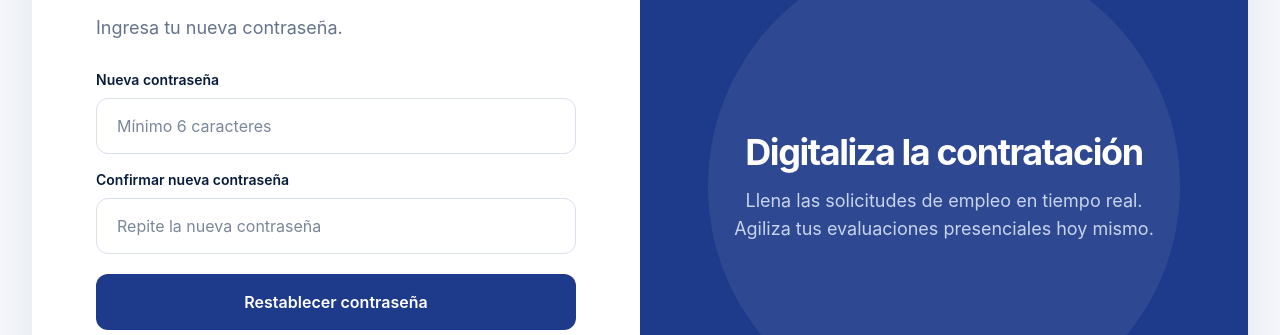
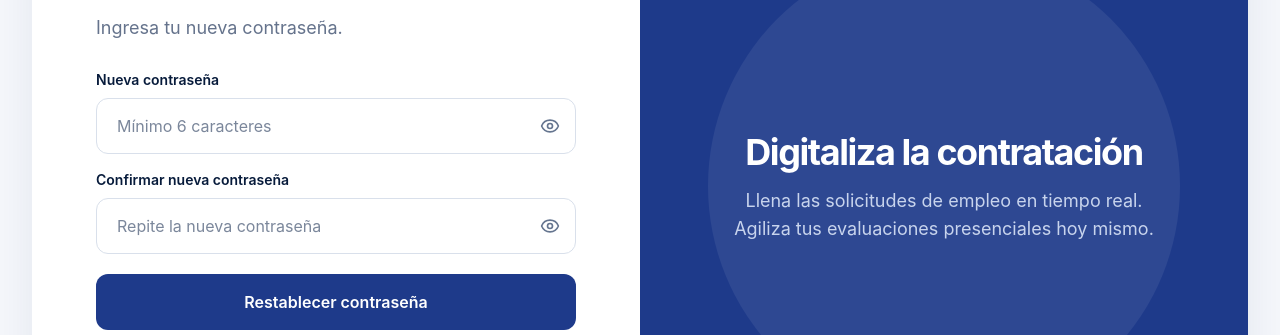
Before and after one commit to rrodriguez-2023342/Reclutamiento, a React (Vite) app in the folder frontend/: page /reset-password/1 in a window 1280 px wide. Shown: the part 214-549 px from the top of the page. Built offline with nearby package versions, Linux system fonts and the light colour scheme; no server answers.

Commit message:
feat: Se agrego el boton de ver/ocultar contraseña en todos los campos password

```diff
--- a/frontend/src/components/postulantes/formControls.jsx
+++ b/frontend/src/components/postulantes/formControls.jsx
@@ -1,21 +1,135 @@
-import { ChevronDown } from 'lucide-react'
+import { ChevronDown, Eye, EyeOff } from "lucide-react";
+import { useState } from "react";
 
-export function Field({ label, error, children, className = '' }) {
-  return <label className={`block ${className}`}><span className="mb-2 block text-sm font-semibold text-[#071b3b]">{label}</span>{children}{error && <span className="mt-1 block text-xs font-semibold text-red-500">{error}</span>}</label>
+export function Field({ label, error, children, className = "" }) {
+  return (
+    <label className={`block ${className}`}>
+      <span className="mb-2 block text-sm font-semibold text-[#071b3b]">
+        {label}
+      </span>
+      {children}
+      {error && (
+        <span className="mt-1 block text-xs font-semibold text-red-500">
+          {error}
+        </span>
+      )}
+    </label>
+  );
 }
 
 export function Input({ registration, error, ...props }) {
-  return <><input {...registration} {...props} className="h-14 w-full rounded-xl border border-[#dce3ee] bg-white px-4 text-base text-[#071b3b] outline-none transition placeholder:text-[#91a0b7] focus:border-[#3162e9] focus:ring-2 focus:ring-[#3162e9]/15" />{error && <span className="mt-1 block text-xs font-semibold text-red-500">{error}</span>}</>
+  return (
+    <>
+      <input
+        {...registration}
+        {...props}
+        className="h-14 w-full rounded-xl border border-[#dce3ee] bg-white px-4 text-base text-[#071b3b] outline-none transition placeholder:text-[#91a0b7] focus:border-[#3162e9] focus:ring-2 focus:ring-[#3162e9]/15"
+      />
+      {error && (
+        <span className="mt-1 block text-xs font-semibold text-red-500">
+          {error}
+        </span>
+      )}
+    </>
+  );
 }
 
 export function Textarea({ registration, error, ...props }) {
-  return <><textarea {...registration} {...props} className="min-h-28 w-full rounded-xl border border-[#dce3ee] bg-white px-4 py-3 text-base text-[#071b3b] outline-none transition placeholder:text-[#91a0b7] focus:border-[#3162e9] focus:ring-2 focus:ring-[#3162e9]/15" />{error && <span className="mt-1 block text-xs font-semibold text-red-500">{error}</span>}</>
+  return (
+    <>
+      <textarea
+        {...registration}
+        {...props}
+        className="min-h-28 w-full rounded-xl border border-[#dce3ee] bg-white px-4 py-3 text-base text-[#071b3b] outline-none transition placeholder:text-[#91a0b7] focus:border-[#3162e9] focus:ring-2 focus:ring-[#3162e9]/15"
+      />
+      {error && (
+        <span className="mt-1 block text-xs font-semibold text-red-500">
+          {error}
+        </span>
+      )}
+    </>
+  );
 }
 
 export function Select({ registration, error, children }) {
-  return <><div className="relative"><select {...registration} className="h-14 w-full appearance-none rounded-xl border border-[#dce3ee] bg-white px-4 pr-10 text-base text-[#071b3b] outline-none transition focus:border-[#3162e9] focus:ring-2 focus:ring-[#3162e9]/15">{children}</select><ChevronDown className="pointer-events-none absolute right-4 top-1/2 h-5 w-5 -translate-y-1/2 text-[#65758f]" /></div>{error && <span className="mt-1 block text-xs font-semibold text-red-500">{error}</span>}</>
+  return (
+    <>
+      <div className="relative">
+        <select
+          {...registration}
+          className="h-14 w-full appearance-none rounded-xl border border-[#dce3ee] bg-white px-4 pr-10 text-base text-[#071b3b] outline-none transition focus:border-[#3162e9] focus:ring-2 focus:ring-[#3162e9]/15"
+        >
+          {children}
+        </select>
+        <ChevronDown className="pointer-events-none absolute right-4 top-1/2 h-5 w-5 -translate-y-1/2 text-[#65758f]" />
+      </div>
+      {error && (
+        <span className="mt-1 block text-xs font-semibold text-red-500">
+          {error}
+        </span>
+      )}
+    </>
+  );
 }
 
 export function BooleanField({ label, value, onChange }) {
-  return <div><p className="mb-2 text-sm font-semibold text-[#071b3b]">{label}</p><div className="flex gap-5"><label className="flex items-center gap-2 text-sm text-[#5b6e8b]"><input type="radio" checked={value === true} onChange={() => onChange(true)} className="h-4 w-4 accent-[#3162e9]" />Sí</label><label className="flex items-center gap-2 text-sm text-[#5b6e8b]"><input type="radio" checked={value === false} onChange={() => onChange(false)} className="h-4 w-4 accent-[#3162e9]" />No</label></div></div>
+  return (
+    <div>
+      <p className="mb-2 text-sm font-semibold text-[#071b3b]">{label}</p>
+      <div className="flex gap-5">
+        <label className="flex items-center gap-2 text-sm text-[#5b6e8b]">
+          <input
+            type="radio"
+            checked={value === true}
+            onChange={() => onChange(true)}
+            className="h-4 w-4 accent-[#3162e9]"
+          />
+          Sí
+        </label>
+        <label className="flex items-center gap-2 text-sm text-[#5b6e8b]">
+          <input
+            type="radio"
+            checked={value === false}
+            onChange={() => onChange(false)}
+            className="h-4 w-4 accent-[#3162e9]"
+          />
+          No
+        </label>
+      </div>
+    </div>
+  );
 }
+
+export function PasswordInput({
+  registration,
+  error,
+  className = "",
+  ...props
+}) {
+  const [show, setShow] = useState(false);
+  return (
+    <>
+      <div className="relative">
+        <input
+          {...registration}
+          type={show ? "text" : "password"}
+          className={`${className} pr-11`}
+          {...props}
+        />
+        <button
+          type="button"
+          onClick={() => setShow((v) => !v)}
+          tabIndex={-1}
+          className="absolute right-3 top-1/2 -translate-y-1/2 p-1 text-[#65758f] transition hover:text-[#071b3b] cursor-pointer"
+        >
+          {show ? <EyeOff className="h-5 w-5" /> : <Eye className="h-5 w-5" />}
+        </button>
+      </div>
+      {error && (
+        <span className="mt-1 block text-xs font-semibold text-red-500">
+          {error}
+        </span>
+      )}
+    </>
+  );
+}
--- a/frontend/src/pages/auth/ResetPassword.jsx
+++ b/frontend/src/pages/auth/ResetPassword.jsx
@@ -1,105 +1,110 @@
-import { useState } from 'react'
-import { useNavigate, useParams } from 'react-router-dom'
-import { useForm } from 'react-hook-form'
-import AuthLayout, { Brand } from '../../layouts/AuthLayout'
-import { useAuth } from '../../hooks/useAuth.js'
+import { useState } from "react";
+import { useNavigate, useParams } from "react-router-dom";
+import { useForm } from "react-hook-form";
+import AuthLayout, { Brand } from "../../layouts/AuthLayout";
+import { useAuth } from "../../hooks/useAuth.js";
+import { PasswordInput } from "../../components/postulantes/formControls.jsx";
 
 const inputClass =
-  'h-14 w-full rounded-xl border border-[#d9e0eb] bg-white px-5 text-base text-[#0b2146] outline-none transition placeholder:text-[#7b879b] focus:border-[#3162e9] focus:ring-4 focus:ring-[#3162e9]/10'
+  "h-14 w-full rounded-xl border border-[#d9e0eb] bg-white px-5 text-base text-[#0b2146] outline-none transition placeholder:text-[#7b879b] focus:border-[#3162e9] focus:ring-4 focus:ring-[#3162e9]/10";
 
 function ResetPassword() {
-  const navigate = useNavigate()
-  const { token } = useParams()
-  const { resetPassword } = useAuth()
-  const [status, setStatus] = useState('idle') // idle, loading, success, error
+  const navigate = useNavigate();
+  const { token } = useParams();
+  const { resetPassword } = useAuth();
+  const [status, setStatus] = useState("idle"); // idle, loading, success, error
   const {
     register,
     handleSubmit,
     getValues,
     formState: { errors, isSubmitting },
-  } = useForm()
+  } = useForm();
 
   const onSubmit = async (data) => {
-    setStatus('loading')
+    setStatus("loading");
     try {
-      await resetPassword(token, data.newPassword)
-      setStatus('success')
-      setTimeout(() => navigate('/login', { replace: true }), 2000)
+      await resetPassword(token, data.newPassword);
+      setStatus("success");
+      setTimeout(() => navigate("/login", { replace: true }), 2000);
     } catch {
-      setStatus('error')
+      setStatus("error");
     }
-  }
+  };
 
   return (
     <AuthLayout>
       <Brand />
       <div className="mt-8 w-full max-w-[522px] lg:mt-10">
-        <h1 className="text-4xl font-bold tracking-[-0.05em] sm:text-[40px]">Restablecer contraseña</h1>
+        <h1 className="text-4xl font-bold tracking-[-0.05em] sm:text-[40px]">
+          Restablecer contraseña
+        </h1>
         <p className="mt-2 text-base text-[#65738c] sm:text-lg">
           Ingresa tu nueva contraseña.
         </p>
 
-        <form onSubmit={handleSubmit(onSubmit)} className="mt-7 space-y-4" noValidate>
-          {status === 'success' && (
+        <form
+          onSubmit={handleSubmit(onSubmit)}
+          className="mt-7 space-y-4"
+          noValidate
+        >
+          {status === "success" && (
             <p className="rounded-xl bg-green-50 px-4 py-3 text-sm font-semibold text-green-600">
               Contraseña restablecida correctamente. Redirigiendo al login...
             </p>
           )}
-          {status === 'error' && (
+          {status === "error" && (
             <p className="rounded-xl bg-red-50 px-4 py-3 text-sm font-semibold text-red-600">
               Token inválido o expirado. Solicita un nuevo enlace.
             </p>
           )}
 
           <label className="block">
-            <span className="mb-2 block text-sm font-semibold text-[#071b3b]">Nueva contraseña</span>
-            <input
+            <span className="mb-2 block text-sm font-semibold text-[#071b3b]">
+              Nueva contraseña
+            </span>
+            <PasswordInput
+              registration={register("newPassword", {
+                required: "La nueva contraseña es requerida",
+                minLength: { value: 6, message: "Mínimo 6 caracteres" },
+              })}
+              placeholder="Mínimo 6 caracteres"
               className={inputClass}
-              type="password"
-              placeholder="Mínimo 6 caracteres"
-              {...register('newPassword', {
-                required: 'La nueva contraseña es requerida',
-                minLength: { value: 6, message: 'Mínimo 6 caracteres' },
-              })}
+              error={errors.newPassword?.message}
             />
-            {errors.newPassword && (
-              <span className="mt-1 block text-xs font-semibold text-red-500">
-                {errors.newPassword.message}
-              </span>
-            )}
           </label>
 
           <label className="block">
-            <span className="mb-2 block text-sm font-semibold text-[#071b3b]">Confirmar nueva contraseña</span>
-            <input
+            <span className="mb-2 block text-sm font-semibold text-[#071b3b]">
+              Confirmar nueva contraseña
+            </span>
+            <PasswordInput
+              registration={register("confirmPassword", {
+                required: "Confirma la contraseña",
+                validate: (value) =>
+                  value === getValues("newPassword") ||
+                  "Las contraseñas no coinciden",
+              })}
+              placeholder="Repite la nueva contraseña"
               className={inputClass}
-              type="password"
-              placeholder="Repite la nueva contraseña"
-              {...register('confirmPassword', {
-                required: 'Confirma la contraseña',
-                validate: (value) => value === getValues('newPassword') || 'Las contraseñas no coinciden',
-              })}
+              error={errors.confirmPassword?.message}
             />
-            {errors.confirmPassword && (
-              <span className="mt-1 block text-xs font-semibold text-red-500">
-                {errors.confirmPassword.message}
-              </span>
-            )}
           </label>
 
           <button
             type="submit"
-            disabled={isSubmitting || status === 'success'}
+            disabled={isSubmitting || status === "success"}
             className="mt-1 h-14 w-full rounded-xl bg-[#1e3a8a] cursor-pointer text-base font-semibold text-white transition hover:bg-[#182f70] focus:outline-none focus:ring-4 focus:ring-[#1e3a8a]/25 disabled:cursor-not-allowed disabled:opacity-60"
           >
-            {status === 'success' ? 'Redirigiendo...' : 'Restablecer contraseña'}
+            {status === "success"
+              ? "Redirigiendo..."
+              : "Restablecer contraseña"}
           </button>
         </form>
 
         <div className="mt-6 text-center">
           <button
             type="button"
-            onClick={() => navigate('/login')}
+            onClick={() => navigate("/login")}
             className="text-sm font-medium cursor-pointer text-[#315cf5] transition hover:text-[#183fca]"
           >
             Volver al login
@@ -110,7 +115,7 @@ function ResetPassword() {
         Uso exclusivo para personal autorizado de Recursos Humanos.
       </p>
     </AuthLayout>
-  )
+  );
 }
 
-export default ResetPassword
+export default ResetPassword;
```
Also changed, not shown: frontend/src/components/postulantes/FormularioPostulante.jsx (+87 -22 lines), frontend/src/pages/auth/ChangePassword.jsx (+67 -61 lines), frontend/src/pages/auth/Login.jsx (+52 -36 lines).
